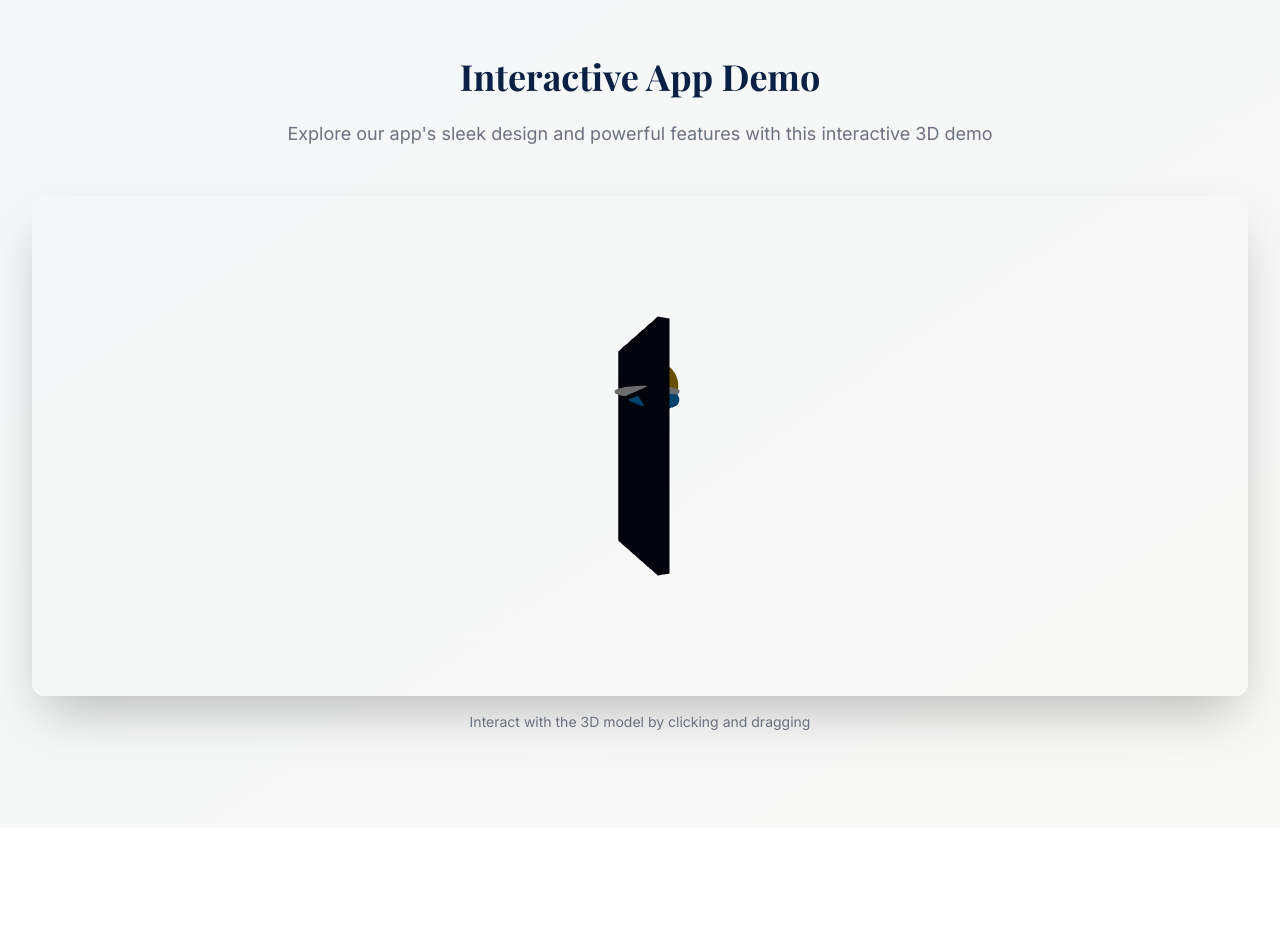
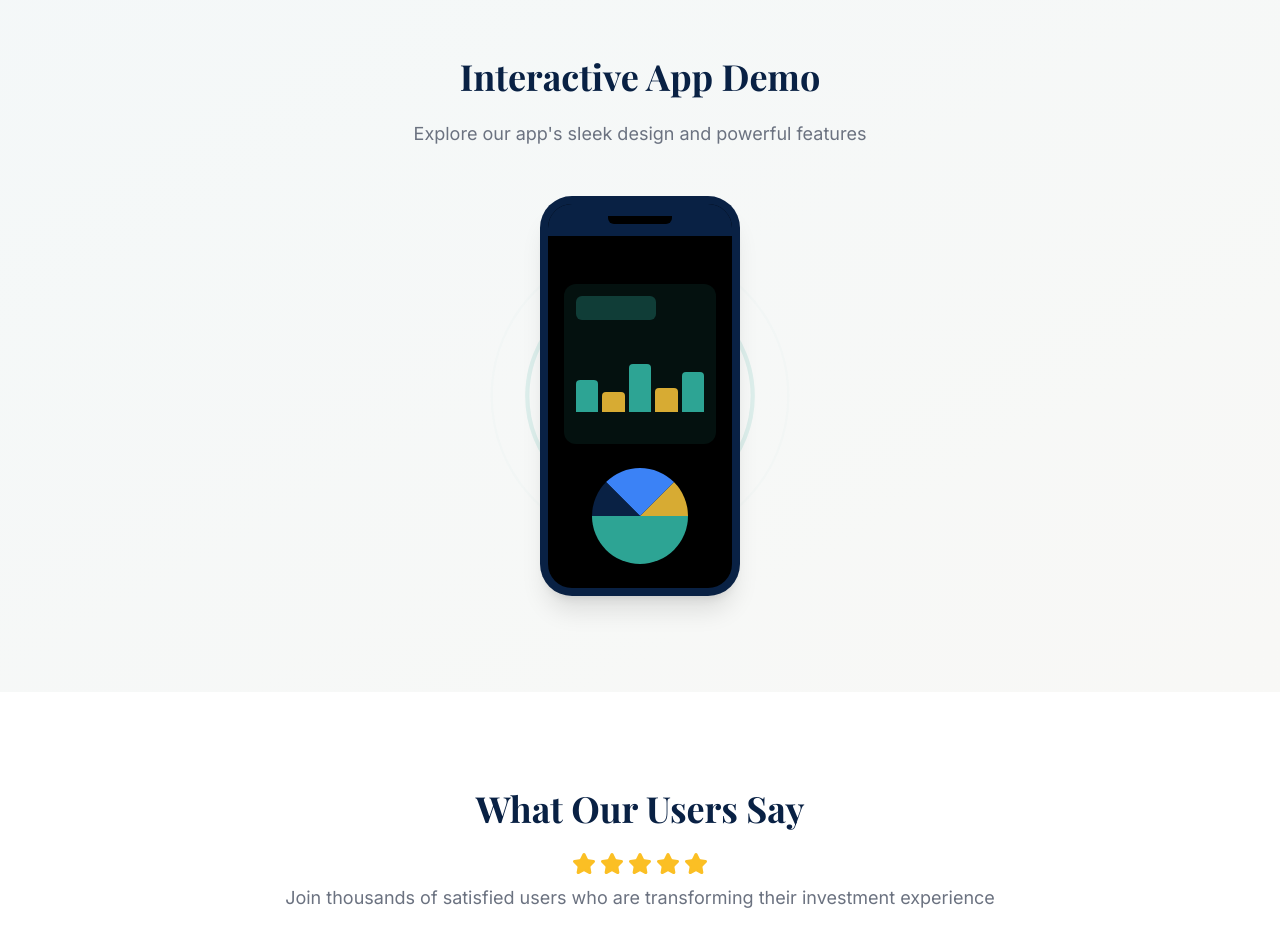
Before and after one commit to luffy229/WealthEvolve, a React (Vite) app: page /wealth-monitor-app in a window 1280 px wide. Shown: the part 2160-3088 px from the top of the page. Built offline with nearby package versions, Linux system fonts and the light colour scheme.

Commit message:
Fix: WebGL context error
Fixes an error related to WebGL context creation, potentially caused by three.js animations.

```diff
--- a/src/pages/WealthMonitorApp.tsx
+++ b/src/pages/WealthMonitorApp.tsx
@@ -1,14 +1,11 @@
 
-import React, { useEffect, useState } from 'react';
+import React, { useState } from 'react';
 import Navbar from '@/components/Navbar';
 import Footer from '@/components/Footer';
 import { Separator } from '@/components/ui/separator';
 import { Card, CardContent } from '@/components/ui/card';
 import { Activity, Smartphone, BarChart2, PieChart, Bell, Lock, Download, ArrowRight, CheckCircle2, Star } from 'lucide-react';
 import { Button } from '@/components/ui/button';
-import { Canvas } from '@react-three/fiber';
-import { OrbitControls } from '@react-three/drei';
-import * as THREE from 'three';
 import { motion, AnimatePresence } from 'framer-motion';
 import { useInView } from 'framer-motion';
 
@@ -96,86 +93,66 @@ const QRCode: React.FC = () => {
   );
 };
 
-// 3D Phone Model Component
-function PhoneModel() {
+// 3D Phone Model Fallback Component
+const PhoneModelFallback = () => {
   return (
-    <group>
-      {/* Phone base */}
-      <mesh position={[0, 0, 0]} castShadow>
-        <boxGeometry args={[1, 2, 0.1]} />
-        <meshStandardMaterial color={new THREE.Color("#2C3E50")} />
-      </mesh>
+    <div className="relative h-[400px] w-[200px] flex items-center justify-center">
+      <div className="bg-wealth-navy rounded-[2rem] p-2 shadow-xl h-full w-full">
+        <div className="bg-black rounded-[1.5rem] overflow-hidden h-full w-full relative">
+          <div className="h-8 bg-wealth-navy flex items-center justify-center">
+            <div className="h-2 w-16 bg-black rounded-b-md"></div>
+          </div>
 
-      {/* Screen */}
-      <mesh position={[0, 0, 0.06]} castShadow>
-        <boxGeometry args={[0.9, 1.8, 0.01]} />
-        <meshStandardMaterial
-          color={new THREE.Color("#2CA6A4")}
-          emissive={new THREE.Color("#2CA6A4")}
-          emissiveIntensity={0.5}
-        />
-      </mesh>
+          <div className="p-4 h-full">
+            {/* App Chart Visualization (Static) */}
+            <div className="mt-8 mb-6">
+              <div className="w-full h-40 bg-wealth-teal/10 rounded-xl p-3">
+                <div className="h-6 w-20 bg-wealth-teal/30 rounded-md mb-3"></div>
+                <div className="flex items-end h-20 space-x-1 justify-between">
+                  {[0.4, 0.25, 0.6, 0.3, 0.5].map((height, i) => (
+                    <div
+                      key={i}
+                      className={`w-8 rounded-t ${i % 2 === 0 ? 'bg-wealth-teal' : 'bg-wealth-gold'}`}
+                      style={{ height: `${height * 100}%` }}
+                    ></div>
+                  ))}
+                </div>
+              </div>
+            </div>
 
-      {/* Home button */}
-      <mesh position={[0, -1, 0.06]} castShadow>
-        <cylinderGeometry args={[0.1, 0.1, 0.02, 32]} />
-        <meshStandardMaterial color={new THREE.Color("#333333")} />
-      </mesh>
+            {/* Pie chart (Static) */}
+            <div className="mt-6 flex justify-center">
+              <div className="w-24 h-24 rounded-full relative overflow-hidden">
+                <div className="absolute inset-0 bg-wealth-teal" style={{ clipPath: 'polygon(50% 50%, 100% 50%, 100% 100%, 0 100%, 0 50%)' }}></div>
+                <div className="absolute inset-0 bg-wealth-gold" style={{ clipPath: 'polygon(50% 50%, 100% 0, 100% 50%)' }}></div>
+                <div className="absolute inset-0 bg-blue-500" style={{ clipPath: 'polygon(50% 50%, 0 0, 100% 0)' }}></div>
+                <div className="absolute inset-0 bg-wealth-navy" style={{ clipPath: 'polygon(50% 50%, 0 50%, 0 0)' }}></div>
+              </div>
+            </div>
+          </div>
+        </div>
+      </div>
 
-      {/* Camera */}
-      <mesh position={[0, 0.85, 0.06]} castShadow>
-        <cylinderGeometry args={[0.05, 0.05, 0.02, 32]} />
-        <meshStandardMaterial color={new THREE.Color("#111111")} />
-      </mesh>
-
-      {/* App chart visualization */}
-      <group position={[0, 0.1, 0.07]}>
-        {/* Chart bars */}
-        {[0.4, 0.25, 0.6, 0.3, 0.5].map((height, i) => (
-          <mesh key={i} position={[-0.3 + i * 0.15, -0.2 - height/2, 0]} castShadow>
-            <boxGeometry args={[0.08, height, 0.01]} />
-            <meshStandardMaterial color={new THREE.Color(i % 2 === 0 ? "#2CA6A4" : "#f1c40f")} />
-          </mesh>
-        ))}
-
-        {/* Pie chart */}
-        <mesh position={[0, 0.4, 0]} castShadow>
-          <cylinderGeometry args={[0.3, 0.3, 0.01, 32]} />
-          <meshStandardMaterial color={new THREE.Color("#ecf0f1")} />
-        </mesh>
-        <mesh position={[0, 0.4, 0.01]} castShadow rotation={[0, 0, 0]}>
-          <cylinderGeometry args={[0.3, 0.3, 0.01, 32, 1, false, 0, Math.PI * 0.7]} />
-          <meshStandardMaterial color={new THREE.Color("#2CA6A4")} />
-        </mesh>
-        <mesh position={[0, 0.4, 0.01]} castShadow rotation={[0, 0, Math.PI * 0.7]}>
-          <cylinderGeometry args={[0.3, 0.3, 0.01, 32, 1, false, 0, Math.PI * 0.5]} />
-          <meshStandardMaterial color={new THREE.Color("#f1c40f")} />
-        </mesh>
-        <mesh position={[0, 0.4, 0.01]} castShadow rotation={[0, 0, Math.PI * 1.2]}>
-          <cylinderGeometry args={[0.3, 0.3, 0.01, 32, 1, false, 0, Math.PI * 0.8]} />
-          <meshStandardMaterial color={new THREE.Color("#3498db")} />
-        </mesh>
-      </group>
-    </group>
+      {/* Animated rings */}
+      <motion.div
+        className="absolute -z-10 rounded-full border-4 border-wealth-teal/30 w-[220px] h-[220px]"
+        animate={{
+          scale: [1, 1.1, 1],
+          opacity: [0.5, 0.3, 0.5]
+        }}
+        transition={{ duration: 3, repeat: Infinity }}
+      ></motion.div>
+      <motion.div
+        className="absolute -z-10 rounded-full border-2 border-wealth-teal/20 w-[260px] h-[260px]"
+        animate={{
+          scale: [1, 1.15, 1],
+          opacity: [0.3, 0.1, 0.3]
+        }}
+        transition={{ duration: 4, repeat: Infinity, delay: 0.5 }}
+      ></motion.div>
+    </div>
   );
-}
-
-function Scene() {
-  return (
-    <>
-      <ambientLight intensity={0.5} />
-      <directionalLight position={[10, 10, 5]} intensity={1} castShadow />
-      <PhoneModel />
-      <OrbitControls
-        enableZoom={false}
-        autoRotate
-        autoRotateSpeed={3}
-        minPolarAngle={Math.PI / 3}
-        maxPolarAngle={Math.PI / 1.5}
-      />
-    </>
-  );
-}
+};
 
 // Animated Feature Component
 const AnimatedFeature = ({ feature, index }: { feature: any; index: number }) => {
@@ -249,7 +226,7 @@ const WealthMonitorApp: React.FC = () => {
   const [showBadge, setShowBadge] = useState(false);
 
   // Auto-rotate phone screens
-  useEffect(() => {
+  React.useEffect(() => {
     const interval = setInterval(() => {
       setActiveScreen((prev) => (prev + 1) % 4);
     }, 3000);
@@ -316,7 +293,7 @@ const WealthMonitorApp: React.FC = () => {
   ];
 
   // Show badge after 2 seconds
-  useEffect(() => {
+  React.useEffect(() => {
     const timer = setTimeout(() => {
       setShowBadge(true);
     }, 2000);
@@ -425,7 +402,7 @@ const WealthMonitorApp: React.FC = () => {
                 transition={{ duration: 0.8, delay: 0.3 }}
               >
                 <div className="relative w-[280px] h-[500px]">
-                  {/* 3D Phone Model */}
+                  {/* Phone Model */}
                   <div className="bg-wealth-navy rounded-[3rem] p-2 shadow-2xl h-[90%] w-full">
                     <div className="bg-black rounded-[2.5rem] overflow-hidden h-full w-full relative">
                       <div className="bg-wealth-navy h-10 flex justify-center items-center">
@@ -594,7 +571,7 @@ const WealthMonitorApp: React.FC = () => {
           </div>
         </section>
 
-        {/* 3D Model Section */}
+        {/* Phone Model Fallback Section */}
         <section className="py-24 bg-gray-50 relative overflow-hidden">
           <motion.div
             className="absolute inset-0"
@@ -616,35 +593,13 @@ const WealthMonitorApp: React.FC = () => {
             >
               <h2 className="text-4xl font-serif font-bold text-wealth-navy mb-6">Interactive App Demo</h2>
               <p className="text-wealth-gray text-lg">
-                Explore our app's sleek design and powerful features with this interactive 3D demo
+                Explore our app's sleek design and powerful features
               </p>
             </motion.div>
 
-            <div className="h-[400px] md:h-[500px] w-full rounded-xl overflow-hidden shadow-2xl">
-              <React.Suspense fallback={
-                <div className="w-full h-full bg-gray-800 flex items-center justify-center text-white">
-                  <motion.div
-                    className="h-10 w-10 border-4 border-t-wealth-teal rounded-full"
-                    animate={{ rotate: 360 }}
-                    transition={{ duration: 1, repeat: Infinity, ease: "linear" }}
-                  />
-                </div>
-              }>
-                <Canvas camera={{ position: [0, 0, 3] }} className="h-full w-full">
-                  <Scene />
-                </Canvas>
-              </React.Suspense>
+            <div className="flex justify-center">
+              <PhoneModelFallback />
             </div>
-
-            <motion.div
-              className="text-center mt-4 text-sm text-wealth-gray"
-              initial={{ opacity: 0 }}
-              whileInView={{ opacity: 1 }}
-              viewport={{ once: true }}
-              transition={{ delay: 0.5 }}
-            >
-              Interact with the 3D model by clicking and dragging
-            </motion.div>
           </div>
         </section>
 
```
Also changed, not shown: src/components/ProductFeatures.tsx (+106 -183 lines), src/pages/PortfolioOverlap.tsx (+23 -23 lines).
